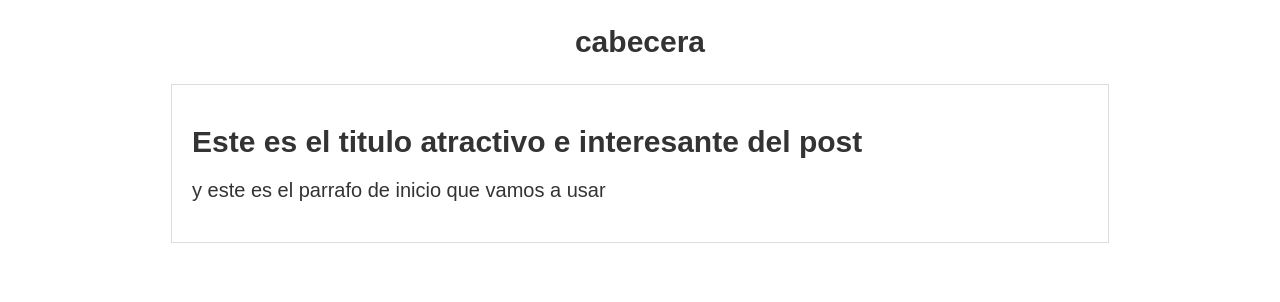
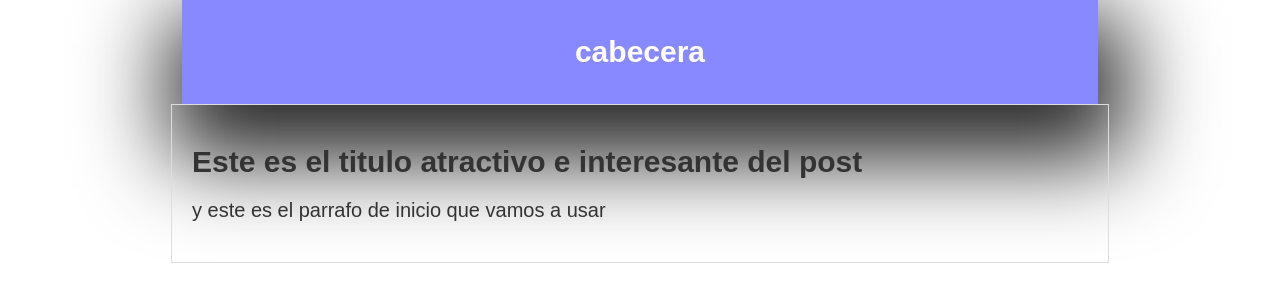
Before and after one commit to slizer98/hyperblog, a plain HTML site: page index.html in a window 1280 px wide. Drawn offline with Linux system fonts and the light colour scheme.

Commit message:
Finalizada la cabecera con diseño azul

```diff
--- a/css/style.css
+++ b/css/style.css
@@ -18,3 +18,14 @@ body{
 #container h1 {
     font-size: 30px;
 }
+#cabecera{
+    width: 70%;
+    background: #88f;
+    color: #fff;
+    font-weight: bold;
+    margin: 0 auto;
+    padding: 0.5em;
+    box-shadow: 7px 35px 88px 20px rgba(0,0,0,0.86);
+    -webkit-box-shadow: 7px 35px 88px 20px rgba(0,0,0,0.86);
+    -moz-box-shadow: 7px 35px 88px 20px rgba(0,0,0,0.86);
+}
```
